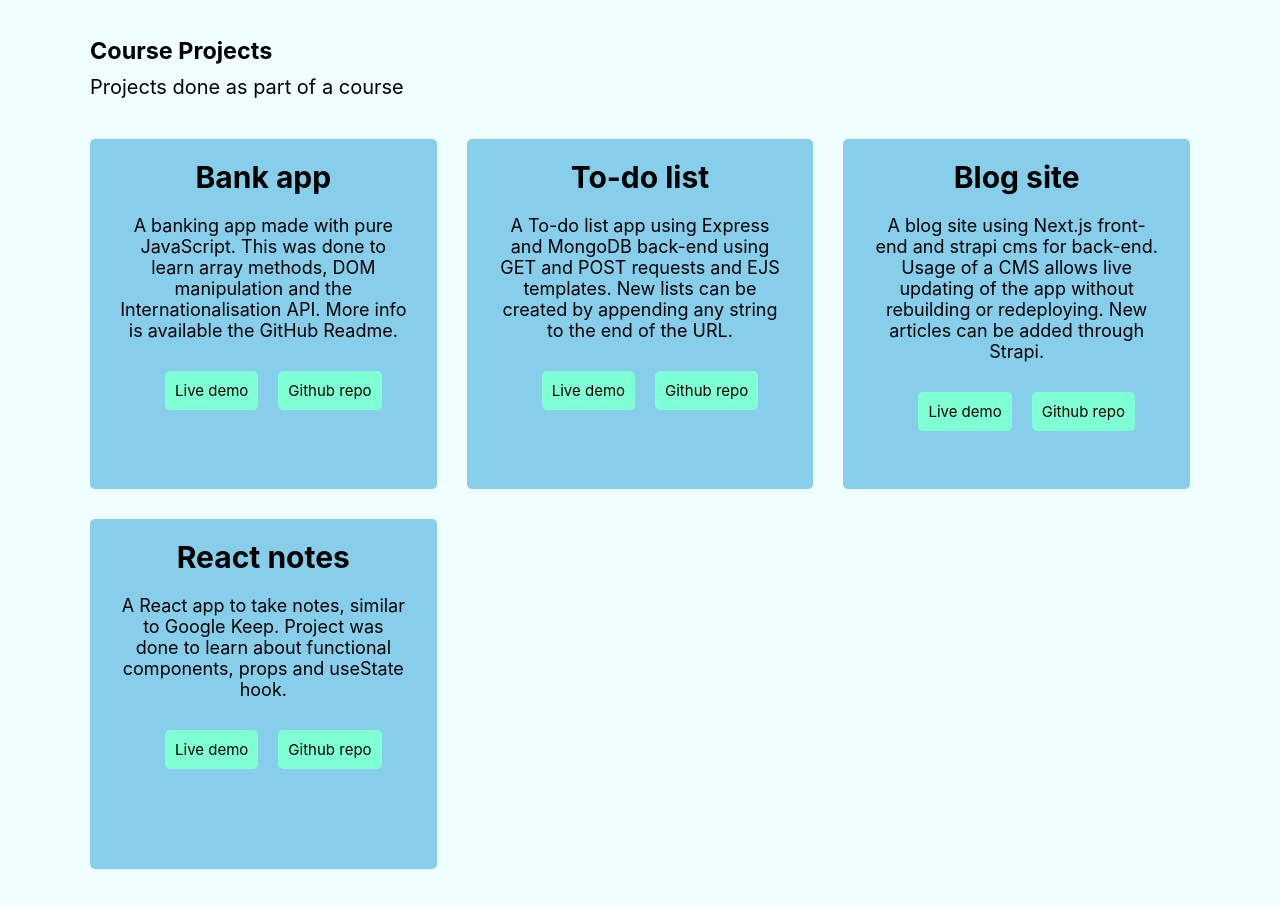
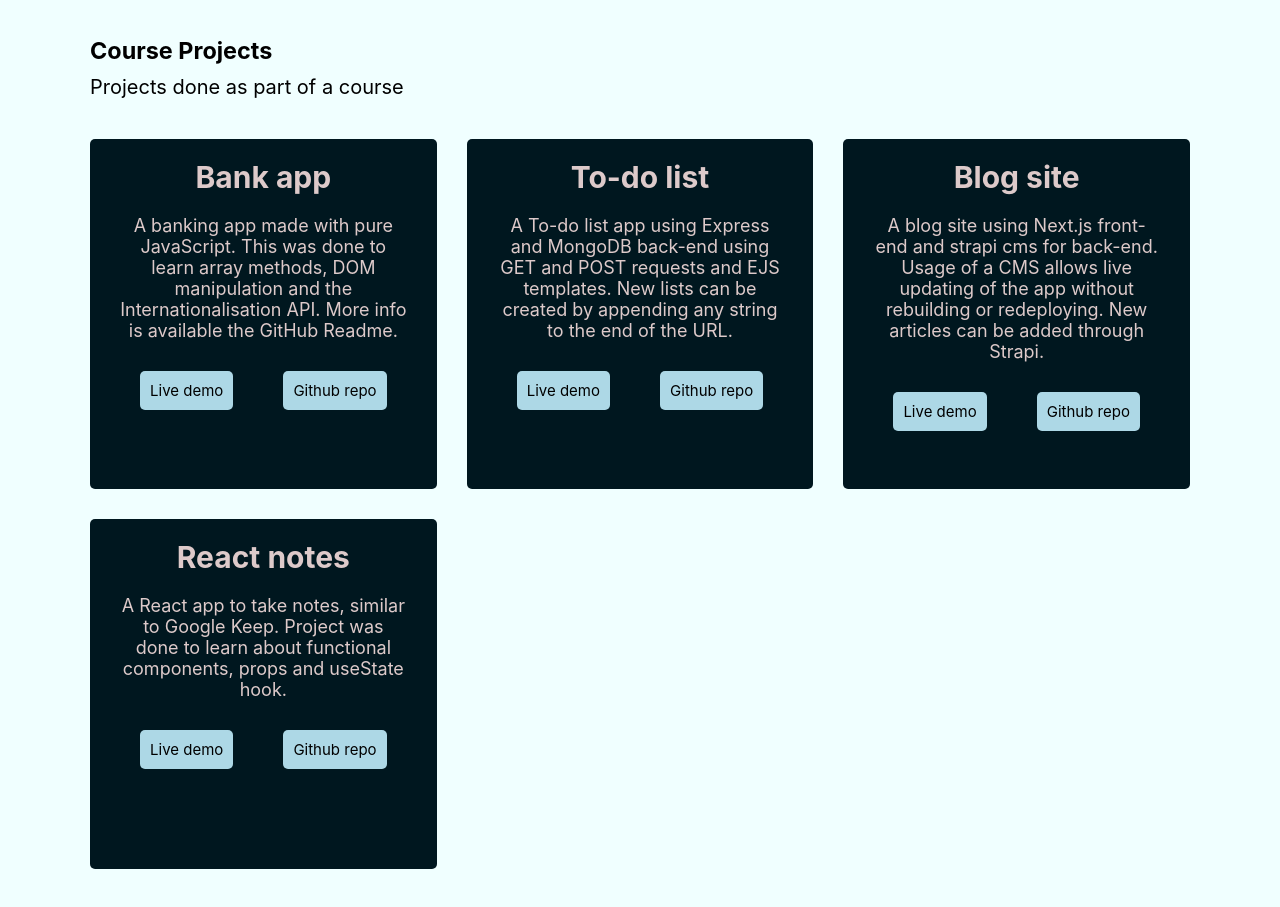
Before and after one commit to xray79/portfolio-new, a Next.js app: page / in a window 1280 px wide. Shown: the part 2180-3087 px from the top of the page. Built offline with nearby package versions, Linux system fonts and the light colour scheme.

Commit message:
changed colors for project card, add flexbox buttons

```diff
--- a/components/Card.js
+++ b/components/Card.js
@@ -7,6 +7,7 @@ function Card(props) {
       <div className={styles.cards}>
         <h4>{props.project.name}</h4>
         <p>{props.project.desc}</p>
+        <div className={styles.buttonsContainer}>
           <a
             className={styles.link}
             href={props.project.live}
@@ -24,6 +25,7 @@ function Card(props) {
             Github repo
           </a>
         </div>
+      </div>
     </>
   );
 }
--- a/styles/Cards.module.css
+++ b/styles/Cards.module.css
@@ -1,7 +1,8 @@
 .cards {
   text-align: center;
   height: 35rem;
-  background-color: skyblue;
+  background-color: #00171f;
+  color: rgb(221, 202, 202);
   border-radius: 5px;
 }
 
@@ -19,8 +20,17 @@
 .link {
   font-size: 1.5rem;
   display: inline-block;
-  background-color: aquamarine;
+  background-color: #add8e6;
   padding: 1rem;
   border-radius: 5px;
-  margin-left: 2rem;
 }
+
+.cards a {
+  color: black;
+}
+
+.buttonsContainer {
+  display: flex;
+  justify-content: space-evenly;
+  align-items: center;
+}
```
Lines whose indentation alone changed are shown as unchanged.
